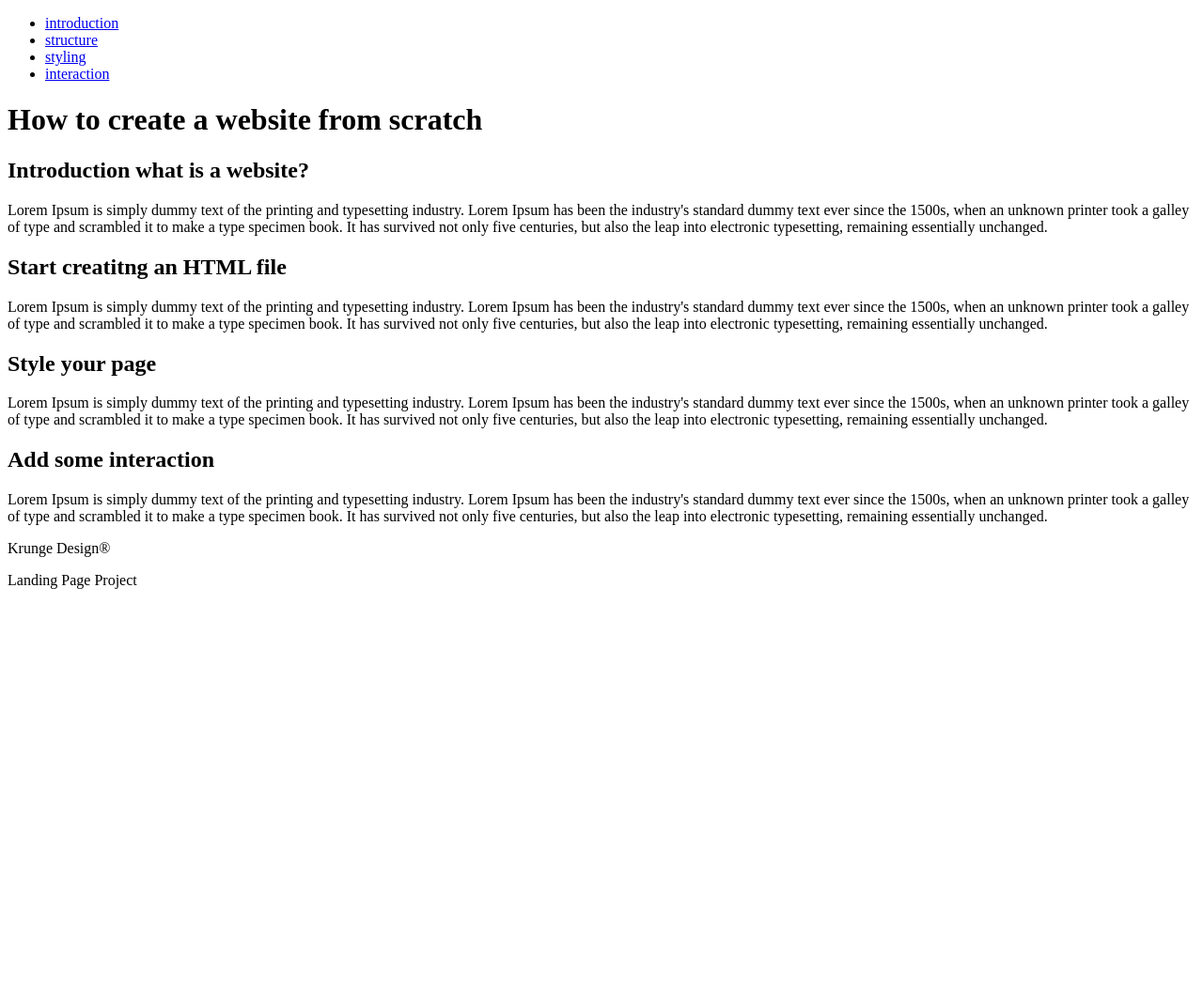
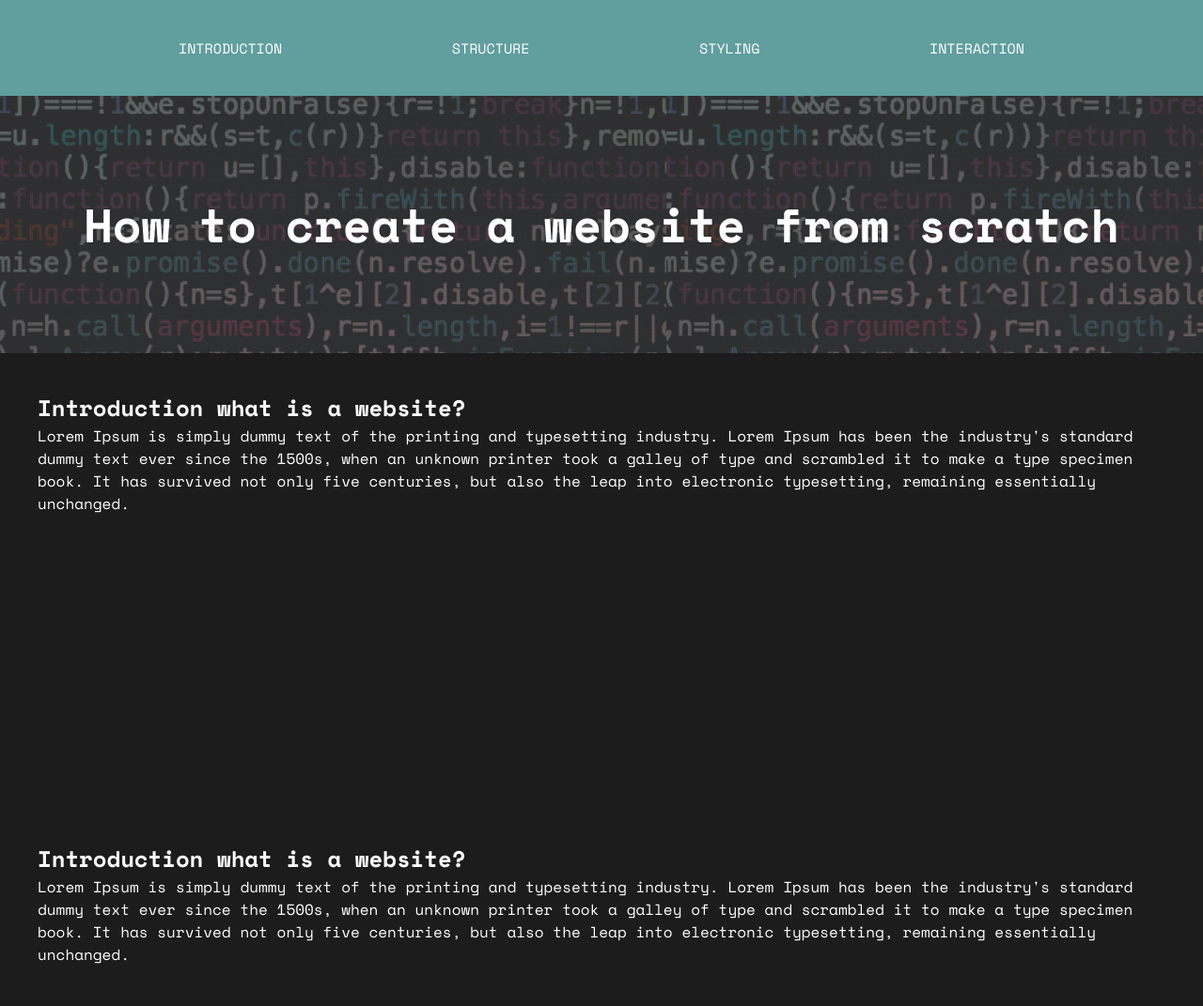
Before and after one commit to KatRunge/udacity-create-website-lp, a plain HTML site: page index.html in a window 1280 px wide. Shown: the top 1071 px of the page at 94% size. Before the commit the page ends 800 px from the top, so only its background shows below. Drawn offline with nearby package versions, Linux system fonts and the light colour scheme.

Commit message:
feat: initial setu for styles

```diff
--- a/css/styles.css
+++ b/css/styles.css
@@ -0,0 +1,73 @@
+body {
+  font-family: "Space Mono", monospace;
+}
+
+* {
+  margin: 0;
+  padding: 0;
+}
+
+h1 {
+    font-size: 50px;
+}
+
+.navi {
+  background-color: #619e9e;
+}
+
+.navi_menu {
+  max-width: 900px;
+  margin: 0 auto;
+  padding: 40px 0;
+  font-size: 15px;
+}
+
+.nav_list {
+  display: flex;
+  list-style: none;
+  justify-content: space-between;
+  text-decoration: none;
+  flex-direction: column;
+  align-items: center;
+}
+
+.navi_link {
+  text-decoration: none;
+  color: white;
+}
+
+.navi_link:hover {
+  color: black;
+}
+
+.main-header {
+  padding: 100px 0;
+  text-align: center;
+  background-image: url("../assets/background.jpg");
+  background-size: contain;
+  color: white;
+}
+
+.section_style {
+    min-height: 60vh;
+    background-color: rgb(28, 28, 28);
+    color: white;
+}
+
+.section_content {
+    padding: 20px;
+}
+
+@media (min-width: 600px) {
+  .nav_list {
+    flex-direction: row;
+    justify-content: space-between;
+    text-decoration: none;
+  }
+
+  .section_content {
+    max-width: 1200px;
+    margin: 0 auto;
+    padding: 40px;
+}
+}
--- a/index.html
+++ b/index.html
@@ -5,12 +5,18 @@
     <meta http-equiv="X-UA-Compatible" content="IE=edge" />
     <meta name="viewport" content="width=device-width, initial-scale=1.0" />
     <title>Create your own website</title>
-    <link href="./css/styles.css" rel="stylesheet">
+    <link href="./css/styles.css" rel="stylesheet" />
+    <link rel="preconnect" href="https://fonts.googleapis.com" />
+    <link rel="preconnect" href="https://fonts.gstatic.com" crossorigin />
+    <link
+      href="https://fonts.googleapis.com/css2?family=Space+Mono:wght@400;700&display=swap"
+      rel="stylesheet"
+    />
   </head>
   <body>
-    <header class="page__header">
-      <nav class="navbar__menu">
-        <ul class="nav-list" id="nav-list"></ul>
+    <header class="navi">
+      <nav class="navi_menu">
+        <ul class="nav_list" id="nav-list"></ul>
         <!-- Navigation starts as empty UL that will be populated with JS -->
       </nav>
     </header>
@@ -19,48 +25,56 @@
         <h1>How to create a website from scratch</h1>
       </div>
       <section id="introduction" data-nav="introduction">
+        <div class="section_content">
           <h2>Introduction what is a website?</h2>
           <p>
             Lorem Ipsum is simply dummy text of the printing and typesetting
-          industry. Lorem Ipsum has been the industry's standard dummy text ever
-          since the 1500s, when an unknown printer took a galley of type and
-          scrambled it to make a type specimen book. It has survived not only
-          five centuries, but also the leap into electronic typesetting,
+            industry. Lorem Ipsum has been the industry's standard dummy text
+            ever since the 1500s, when an unknown printer took a galley of type
+            and scrambled it to make a type specimen book. It has survived not
+            only five centuries, but also the leap into electronic typesetting,
             remaining essentially unchanged.
           </p>
+        </div>
       </section>
       <section id="structure" data-nav="structure">
-        <h2>Start creatitng an HTML file</h2>
+        <div class="section_content">
+          <h2>Introduction what is a website?</h2>
           <p>
             Lorem Ipsum is simply dummy text of the printing and typesetting
-          industry. Lorem Ipsum has been the industry's standard dummy text ever
-          since the 1500s, when an unknown printer took a galley of type and
-          scrambled it to make a type specimen book. It has survived not only
-          five centuries, but also the leap into electronic typesetting,
+            industry. Lorem Ipsum has been the industry's standard dummy text
+            ever since the 1500s, when an unknown printer took a galley of type
+            and scrambled it to make a type specimen book. It has survived not
+            only five centuries, but also the leap into electronic typesetting,
             remaining essentially unchanged.
           </p>
+        </div>
       </section>
       <section id="styling" data-nav="styling">
-        <h2>Style your page</h2>
+        <div class="section_content">
+          <h2>Introduction what is a website?</h2>
           <p>
             Lorem Ipsum is simply dummy text of the printing and typesetting
-          industry. Lorem Ipsum has been the industry's standard dummy text ever
-          since the 1500s, when an unknown printer took a galley of type and
-          scrambled it to make a type specimen book. It has survived not only
-          five centuries, but also the leap into electronic typesetting,
+            industry. Lorem Ipsum has been the industry's standard dummy text
+            ever since the 1500s, when an unknown printer took a galley of type
+            and scrambled it to make a type specimen book. It has survived not
+            only five centuries, but also the leap into electronic typesetting,
             remaining essentially unchanged.
           </p>
+        </div>
       </section>
       <section id="interaction" data-nav="interaction">
-        <h2>Add some interaction</h2>
+        <div class="section_content">
+          <h2>Introduction what is a website?</h2>
           <p>
             Lorem Ipsum is simply dummy text of the printing and typesetting
-          industry. Lorem Ipsum has been the industry's standard dummy text ever
-          since the 1500s, when an unknown printer took a galley of type and
-          scrambled it to make a type specimen book. It has survived not only
-          five centuries, but also the leap into electronic typesetting,
+            industry. Lorem Ipsum has been the industry's standard dummy text
+            ever since the 1500s, when an unknown printer took a galley of type
+            and scrambled it to make a type specimen book. It has survived not
+            only five centuries, but also the leap into electronic typesetting,
             remaining essentially unchanged.
           </p>
+        </div>
       </section>
     </main>
     <footer>
--- a/js/app.js
+++ b/js/app.js
@@ -1,13 +1,13 @@
 const navList = document.getElementById("nav-list");
 const sections = document.querySelectorAll("section");
 
-
+//build navigation
 buildMenu = () => {
   for (section of sections) {
     const menuNames = section.id;
-
     navItem = document.createElement("li");
-    navItem.innerHTML = `<a href="#${menuNames}">${menuNames}</a>`;
+    section.classList = "section_style";
+    navItem.innerHTML = `<a href="#${menuNames}" class="navi_link">${menuNames.toUpperCase()}</a>`;
 
     navList.appendChild(navItem);
   }
```
Also changed, not shown: assets/background.jpg (added). Lines whose indentation alone changed are shown as unchanged.
